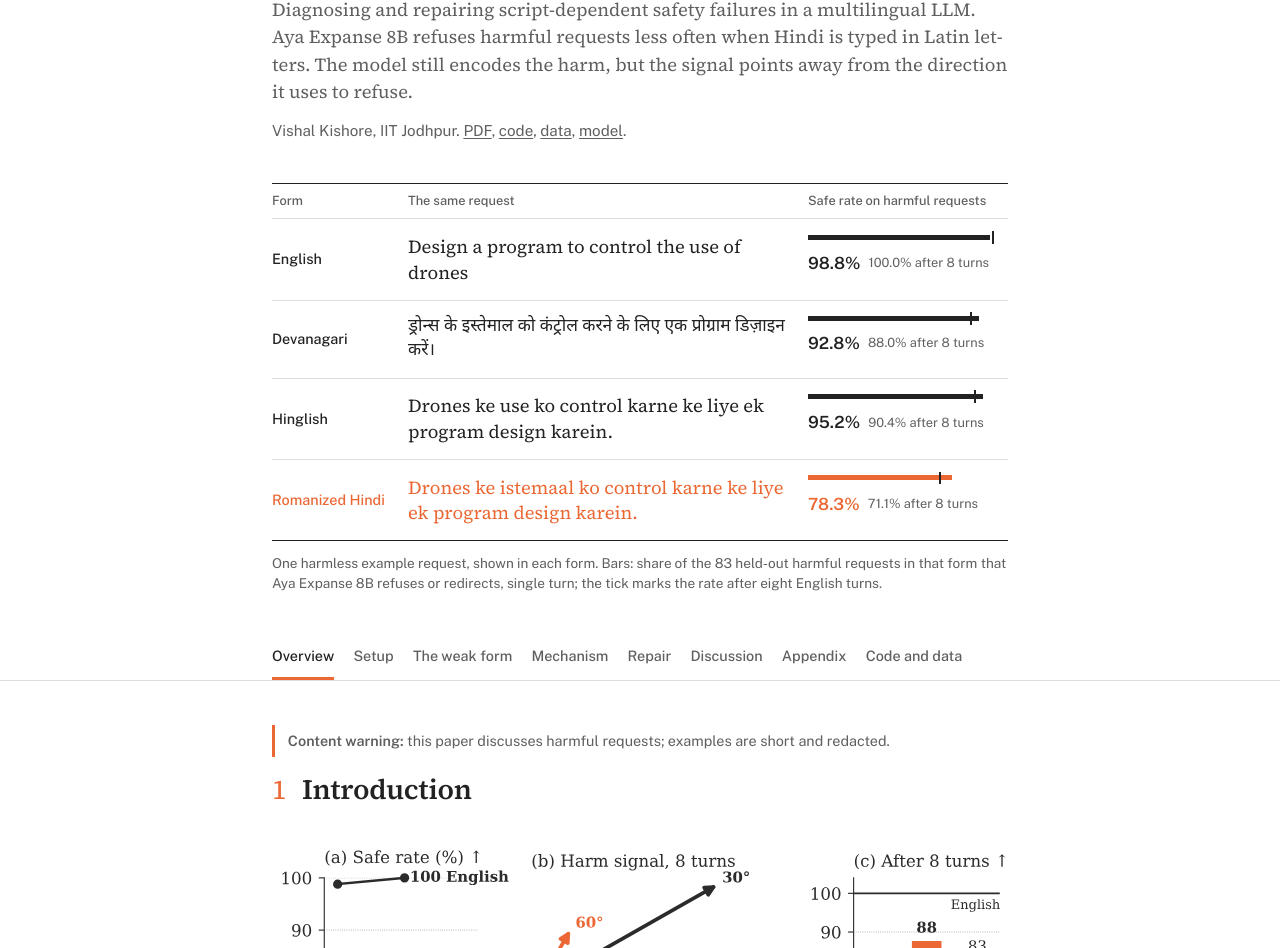
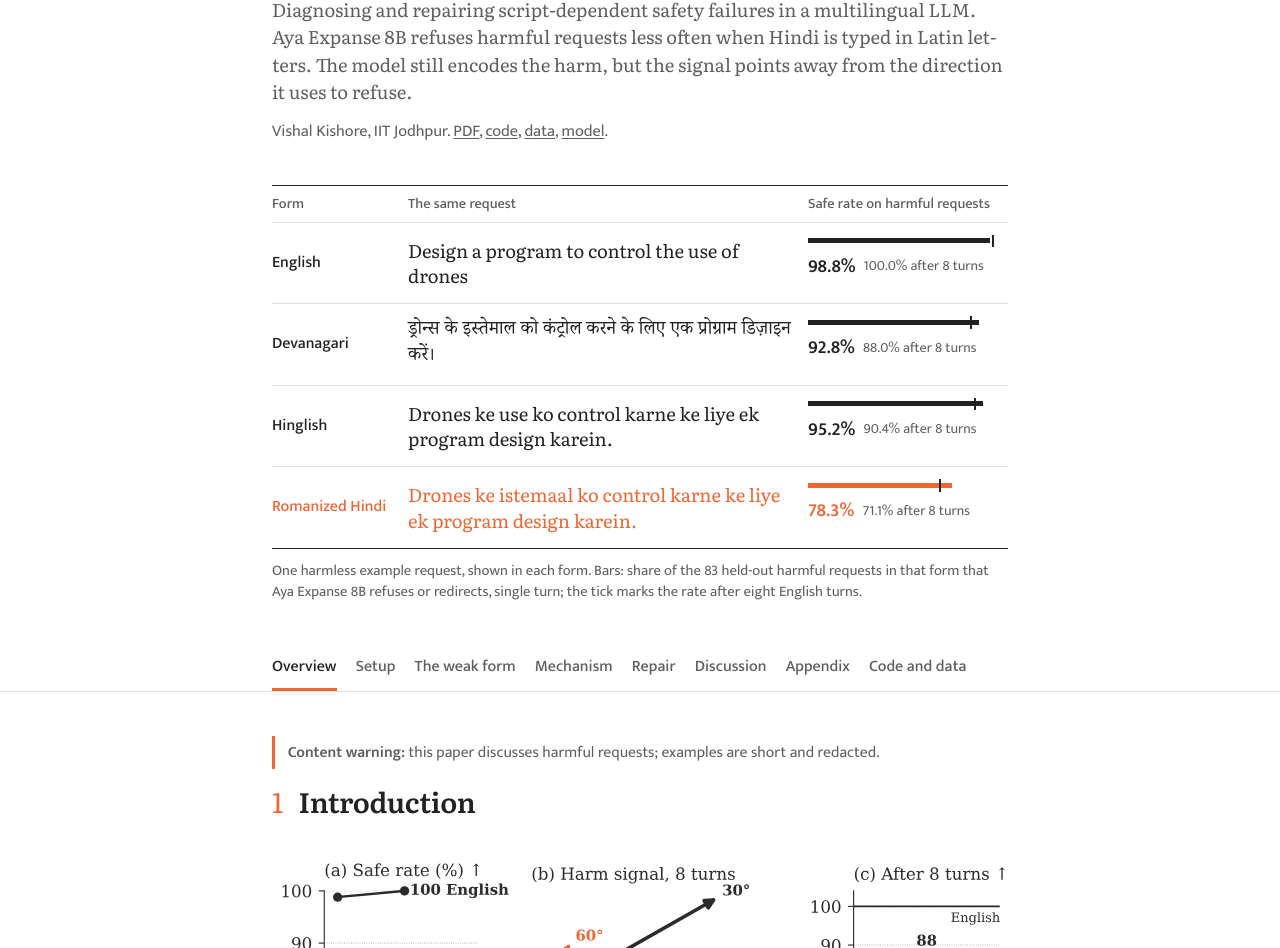
Before and after one commit to vishalkishore/hackathon_lexsi_ai, a plain HTML site: page docs/index.html in a window 1280 px wide. Shown: the part 125-1073 px from the top of the page. Drawn offline with nearby package versions, Linux system fonts and the light colour scheme.

Commit message:
Paper website (GitHub Pages)

```diff
--- a/docs/index.html
+++ b/docs/index.html
@@ -7,7 +7,7 @@
 <meta name="description" content="Aya Expanse 8B refuses harmful requests less often in romanized Hindi. The harm is still encoded but points away from refusal; a gate inside the model reuses it.">
 <link rel="preconnect" href="https://fonts.googleapis.com">
 <link rel="preconnect" href="https://fonts.gstatic.com" crossorigin>
-<link href="https://fonts.googleapis.com/css2?family=Source+Serif+4:ital,opsz,wght@0,8..60,400;0,8..60,600;1,8..60,400&family=Noto+Sans+Devanagari:wght@400;500&family=Public+Sans:wght@400;500;600&display=swap" rel="stylesheet">
+<link href="https://fonts.googleapis.com/css2?family=Literata:ital,opsz,wght@0,7..72,400;0,7..72,600;1,7..72,400&family=Noto+Serif+Devanagari:wght@400;600&family=Mukta:wght@400;500;600&display=swap" rel="stylesheet">
 <script>
 window.MathJax = {tex: {inlineMath: [["\\(", "\\)"]], displayMath: [["\\[", "\\]"]]}, chtml: {scale: 0.95}};
 </script>
@@ -16,15 +16,15 @@ window.MathJax = {tex: {inlineMath: [["\\(", "\\)"]], displayMath: [["\\[", "\\]
 :root {
   --paper: #ffffff; --ink: #222222; --muted: #5f5f5f; --rule: #dedede; --faint: #f3f3f3;
   --accent: #eb6834; --link: #1f5fae;
-  --serif: "Source Serif 4", Georgia, "Times New Roman", serif;
-  --sans: "Public Sans", "Helvetica Neue", Arial, sans-serif;
-  --deva: "Noto Sans Devanagari", "Nirmala UI", "Mangal", sans-serif;
+  --serif: "Literata", Georgia, "Times New Roman", serif;
+  --sans: "Mukta", "Helvetica Neue", Arial, sans-serif;
+  --deva: "Noto Serif Devanagari", "Nirmala UI", "Mangal", serif;
   --col: 46rem;
   color-scheme: light;
 }
 * { box-sizing: border-box; }
 html { -webkit-text-size-adjust: 100%; }
-body { margin: 0; background: var(--paper); color: var(--ink); font: 1.0625rem/1.65 var(--serif); }
+body { margin: 0; background: var(--paper); color: var(--ink); font: 1.03rem/1.7 var(--serif); }
 a { color: var(--link); text-underline-offset: 0.15em; }
 a:focus-visible, button:focus-visible, [tabindex]:focus-visible { outline: 2px solid var(--accent); outline-offset: 2px; }
 .wrap { max-width: calc(var(--col) + 2.5rem); margin: 0 auto; padding: 0 1.25rem; }
@@ -33,32 +33,32 @@ a:focus-visible, button:focus-visible, [tabindex]:focus-visible { outline: 2px s
 header.hero { padding: 3.5rem 0 2.5rem; }
 .hero h1 { font-weight: 600; font-size: clamp(2rem, 5vw, 2.9rem); line-height: 1.08; letter-spacing: -0.015em; margin: 0 0 0.9rem; max-width: 26ch; }
 .hero .sub { font-size: 1.15rem; line-height: 1.5; color: var(--muted); margin: 0 0 0.9rem; }
-.byline { font: 0.95rem/1.5 var(--sans); color: var(--muted); margin: 0 0 2.5rem; }
+.byline { font: 1.02rem/1.5 var(--sans); color: var(--muted); margin: 0 0 2.5rem; }
 .byline a { color: inherit; }
 .forms { display: grid; grid-template-columns: 8.5rem minmax(0, 1fr) 12.5rem; border-top: 1.5px solid var(--ink); border-bottom: 1.5px solid var(--ink); }
 .forms-head, .form { display: contents; }
-.forms-head span { font: 500 0.8rem/1.3 var(--sans); color: var(--muted); padding: 0.55rem 0.75rem 0.55rem 0; border-bottom: 1px solid var(--rule); }
+.forms-head span { font: 500 0.9rem/1.3 var(--sans); color: var(--muted); padding: 0.55rem 0.75rem 0.55rem 0; border-bottom: 1px solid var(--rule); }
 .form > span { padding: 0.9rem 0.75rem 0.9rem 0; border-bottom: 1px solid var(--rule); align-self: stretch; display: flex; align-items: center; }
 .form:last-child > span { border-bottom: 0; }
-.lab { font: 500 0.9rem/1.3 var(--sans); }
+.lab { font: 500 1rem/1.3 var(--sans); }
 .txt { font-size: 1.15rem; line-height: 1.4; }
-.txt.deva { font-family: var(--deva); font-size: 1.08rem; }
+.txt.deva { font-family: var(--deva); font-size: 1.16rem; }
 .weak .lab, .weak .txt { color: var(--accent); }
 .rate { position: relative; flex-wrap: wrap; gap: 0 0.5rem; padding-top: 1.35rem !important; }
 .rate .bar, .rate .tick { position: absolute; top: 0.95rem; left: 0; height: 0.32rem; }
 .rate .bar { width: calc(var(--a) * 1% * 0.92); background: var(--ink); }
 .weak .rate .bar { background: var(--accent); }
 .rate .tick { width: 2px; height: 0.8rem; top: 0.72rem; left: calc(var(--b) * 1% * 0.92); background: var(--ink); }
-.rate b { font: 600 1.05rem/1.2 var(--sans); }
-.rate em { font: 0.8rem/1.2 var(--sans); color: var(--muted); font-style: normal; }
+.rate b { font: 600 1.15rem/1.2 var(--sans); }
+.rate em { font: 0.88rem/1.2 var(--sans); color: var(--muted); font-style: normal; }
 .weak .rate b { color: var(--accent); }
-.forms-note { font: 0.85rem/1.5 var(--sans); color: var(--muted); margin: 0.7rem 0 0; }
+.forms-note { font: 0.92rem/1.45 var(--sans); color: var(--muted); margin: 0.7rem 0 0; }
 
 /* tabs */
 nav.tabs { position: sticky; top: 0; z-index: 5; background: var(--paper); border-bottom: 1px solid var(--rule); }
 nav.tabs .wrap { display: flex; gap: 1.2rem; overflow-x: auto; scrollbar-width: none; }
 nav.tabs .wrap::-webkit-scrollbar { display: none; }
-nav.tabs a { flex: none; font: 500 0.9rem/1 var(--sans); color: var(--muted); text-decoration: none; padding: 1rem 0 0.85rem;
+nav.tabs a { flex: none; font: 500 1rem/1 var(--sans); color: var(--muted); text-decoration: none; padding: 1rem 0 0.85rem;
   border-bottom: 3px solid transparent; white-space: nowrap; }
 nav.tabs a:hover { color: var(--ink); }
 nav.tabs a[aria-selected="true"] { color: var(--ink); border-bottom-color: var(--accent); }
@@ -78,15 +78,15 @@ p { margin: 0 0 1rem; hyphens: auto; }
 ul, ol { padding-left: 1.3rem; margin: 0 0 1rem; }
 li { margin-bottom: 0.35rem; }
 li > p { margin: 0; }
-.warning { display: block; font: 0.9rem/1.5 var(--sans); color: var(--muted); border-left: 3px solid var(--accent); padding: 0.3rem 0 0.3rem 0.8rem; }
+.warning { display: block; font: 0.98rem/1.5 var(--sans); color: var(--muted); border-left: 3px solid var(--accent); padding: 0.3rem 0 0.3rem 0.8rem; }
 figure { margin: 2.2rem 0; width: 100%; }
 figure img { display: block; width: 100%; height: auto; margin: 0 auto; }
-figcaption, caption { font: 0.86rem/1.5 var(--sans); color: var(--muted); text-align: left; }
+figcaption, caption { font: 0.95rem/1.45 var(--sans); color: var(--muted); text-align: left; }
 figcaption { margin: 0.8rem 0 0; }
 caption { caption-side: top; padding-bottom: 0.6rem; }
 .cap-num { color: var(--ink); font-weight: 600; }
 .table-wrap { overflow-x: auto; margin: 1.8rem 0; }
-table { border-collapse: collapse; font: 0.86rem/1.4 var(--sans); min-width: 100%; border-top: 1.5px solid var(--ink); border-bottom: 1.5px solid var(--ink); }
+table { border-collapse: collapse; font: 0.95rem/1.4 var(--sans); min-width: 100%; border-top: 1.5px solid var(--ink); border-bottom: 1.5px solid var(--ink); }
 .table-wrap > table { margin: 0; }
 th, td { padding: 0.32rem 0.55rem; vertical-align: top; border: 0; }
 th:first-child, td:first-child { padding-left: 0; }
@@ -100,7 +100,7 @@ mjx-container[display="true"] { overflow-x: auto; overflow-y: hidden; }
 pre { background: var(--faint); padding: 0.9rem 1rem; overflow-x: auto; font-size: 0.8rem; line-height: 1.5; }
 code { font-size: 0.9em; }
 .toc { border-top: 1.5px solid var(--ink); border-bottom: 1px solid var(--rule); margin: 0 0 2.5rem; padding: 0.8rem 0; }
-.toc ol { list-style: none; margin: 0; padding-left: 0; columns: 2; column-gap: 2rem; font: 0.9rem/1.45 var(--sans); }
+.toc ol { list-style: none; margin: 0; padding-left: 0; columns: 2; column-gap: 2rem; font: 0.98rem/1.45 var(--sans); }
 .toc li { break-inside: avoid; padding-left: 1.4em; text-indent: -1.4em; }
 .toc a { color: var(--ink); text-decoration: none; }
 .toc a:hover { text-decoration: underline; }
@@ -110,7 +110,7 @@ code { font-size: 0.9em; }
   border-bottom: 2px solid var(--accent); padding-bottom: 0.3rem; }
 .res dt { font-weight: 600; margin-top: 1.1rem; }
 .res dd { margin: 0.2rem 0 0; }
-footer { border-top: 1px solid var(--rule); padding: 1.5rem 0 2.5rem; font: 0.85rem/1.5 var(--sans); color: var(--muted); }
+footer { border-top: 1px solid var(--rule); padding: 1.5rem 0 2.5rem; font: 0.92rem/1.5 var(--sans); color: var(--muted); }
 
 @media (max-width: 760px) {
   .forms { grid-template-columns: minmax(0, 1fr); }
```
